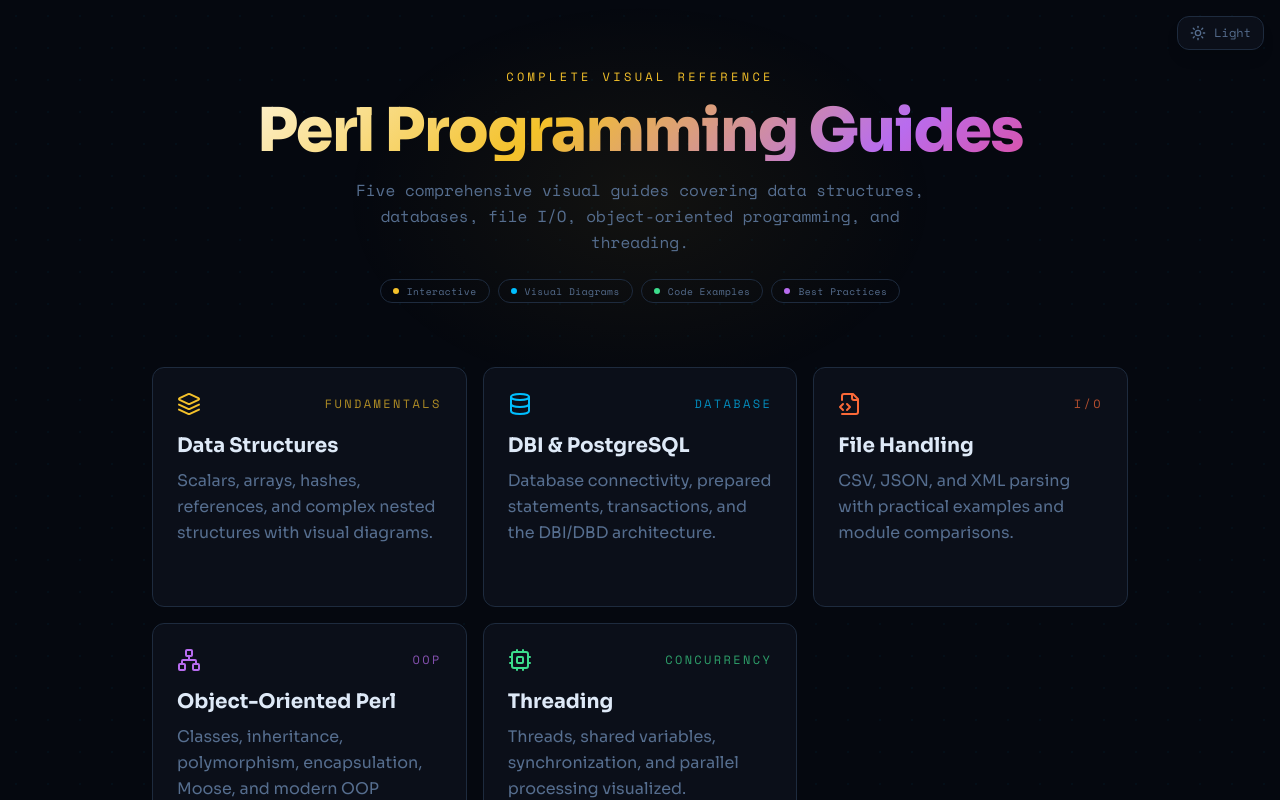
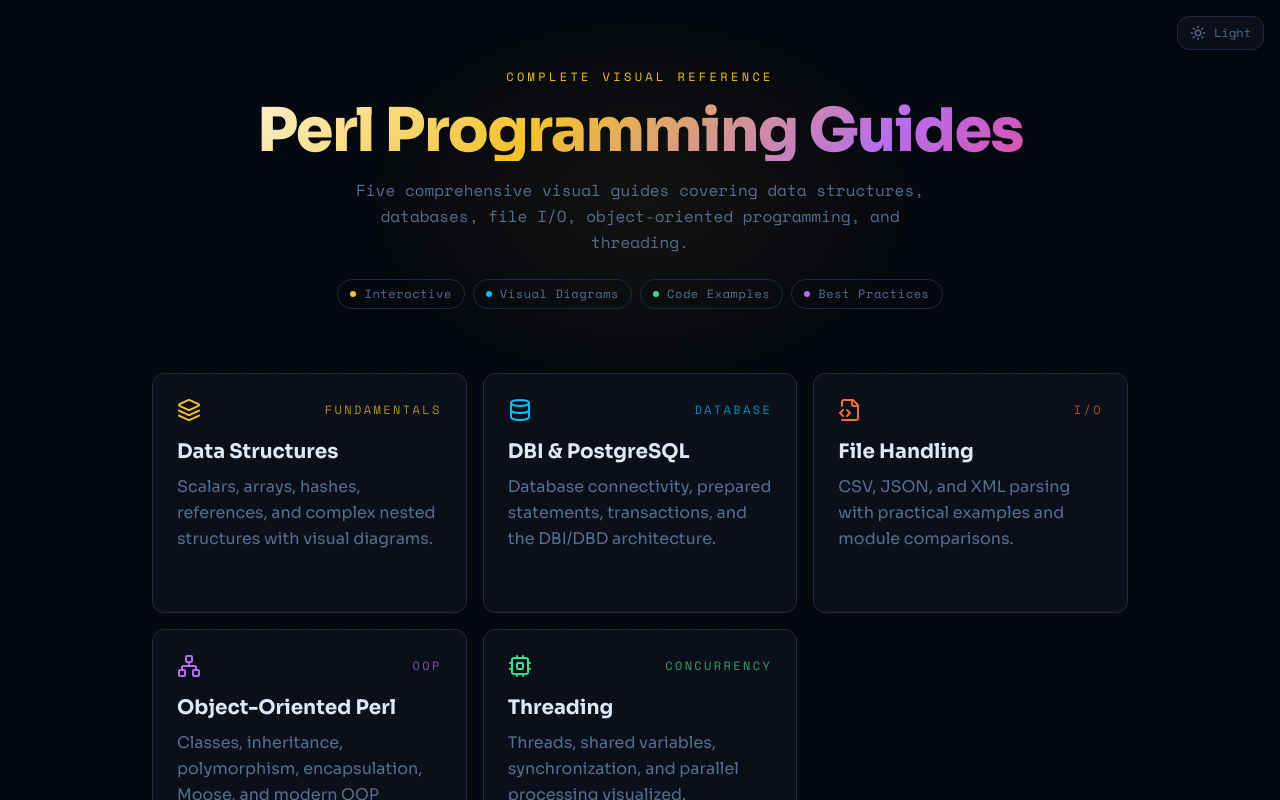
Before and after one commit to RahulAnalyzer/perl-guide-website, a React (Vite) app: page / in a window 1280 px wide. Shown: the top 800 px of the page. Built offline with nearby package versions, Linux system fonts and the light colour scheme; the HTML template or start-up script is replaced by a standard one.

Commit message:
Preceding changes

```diff
--- a/src/pages/Index.tsx
+++ b/src/pages/Index.tsx
@@ -163,7 +163,7 @@ const Index = () => {
             ].map((pill) => (
               <span
                 key={pill.label}
-                className="flex items-center gap-2 rounded-full border border-border px-3 py-1 font-mono text-[0.6rem] tracking-wider text-muted-foreground"
+                className="flex items-center gap-2 rounded-full border border-border px-3 py-1.5 font-mono text-xs tracking-wider text-muted-foreground"
               >
                 <span className={`h-1.5 w-1.5 rounded-full ${pill.color}`} />
                 {pill.label}
```
